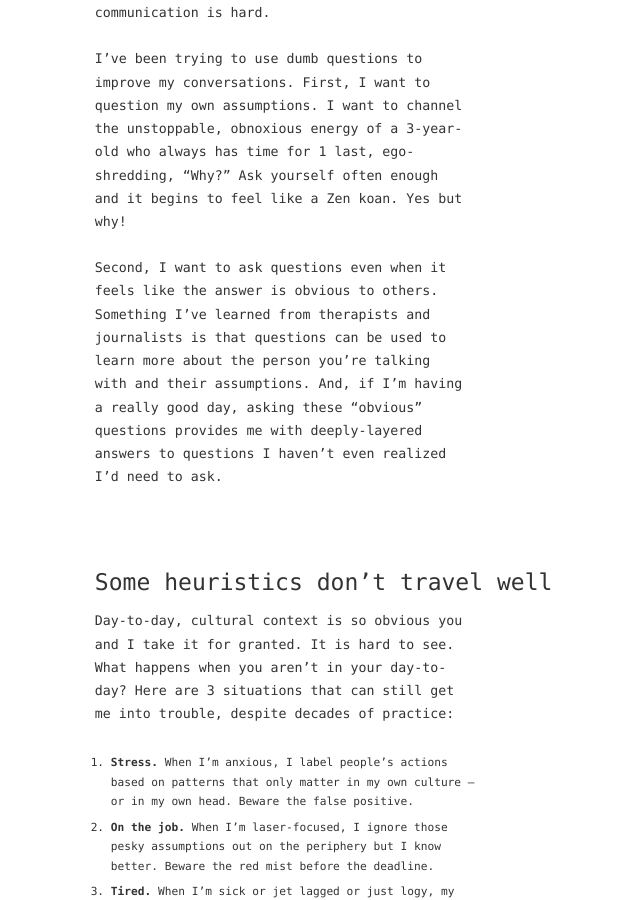
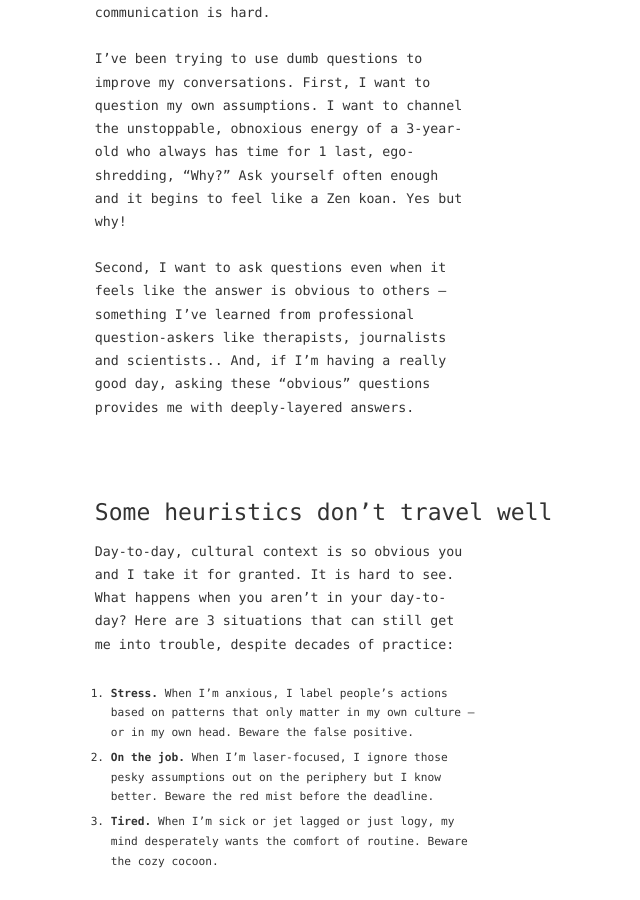
Before and after one commit to zachmccabe/zachmccabe.github.io, a Jekyll site: the page built from _notes/dumb-questions.md, in a window 1280 px wide and 900 px high, scrolled down 1003 px. Shown: the whole window, without its empty margins (224-864 px from the left). Built offline with Jekyll 4.4.1, drawn with Linux system fonts in a browser that asks for light colours.

Commit message:
Update dumb-questions.md
Copy tweaks

```diff
--- a/_notes/dumb-questions.md
+++ b/_notes/dumb-questions.md
@@ -29,7 +29,7 @@
 
 I've been trying to use dumb questions to improve my conversations. First, I want to question my own assumptions. I want to channel the unstoppable, obnoxious energy of a 3-year-old who always has time for 1 last, ego-shredding, "Why?" Ask yourself often enough and it begins to feel like a Zen koan. Yes but why!
 
-Second, I want to ask questions even when it feels like the answer is obvious to others. Something I've learned from therapists and journalists is that questions can be used to learn more about the person you're talking with and their assumptions. And, if I'm having a really good day, asking these "obvious" questions provides me with deeply-layered answers to questions I haven't even realized I'd need to ask.
+Second, I want to ask questions even when it feels like the answer is obvious to others -- something I've learned from professional question-askers like therapists, journalists and scientists.. And, if I'm having a really good day, asking these "obvious" questions provides me with deeply-layered answers.
 
 
 
```
